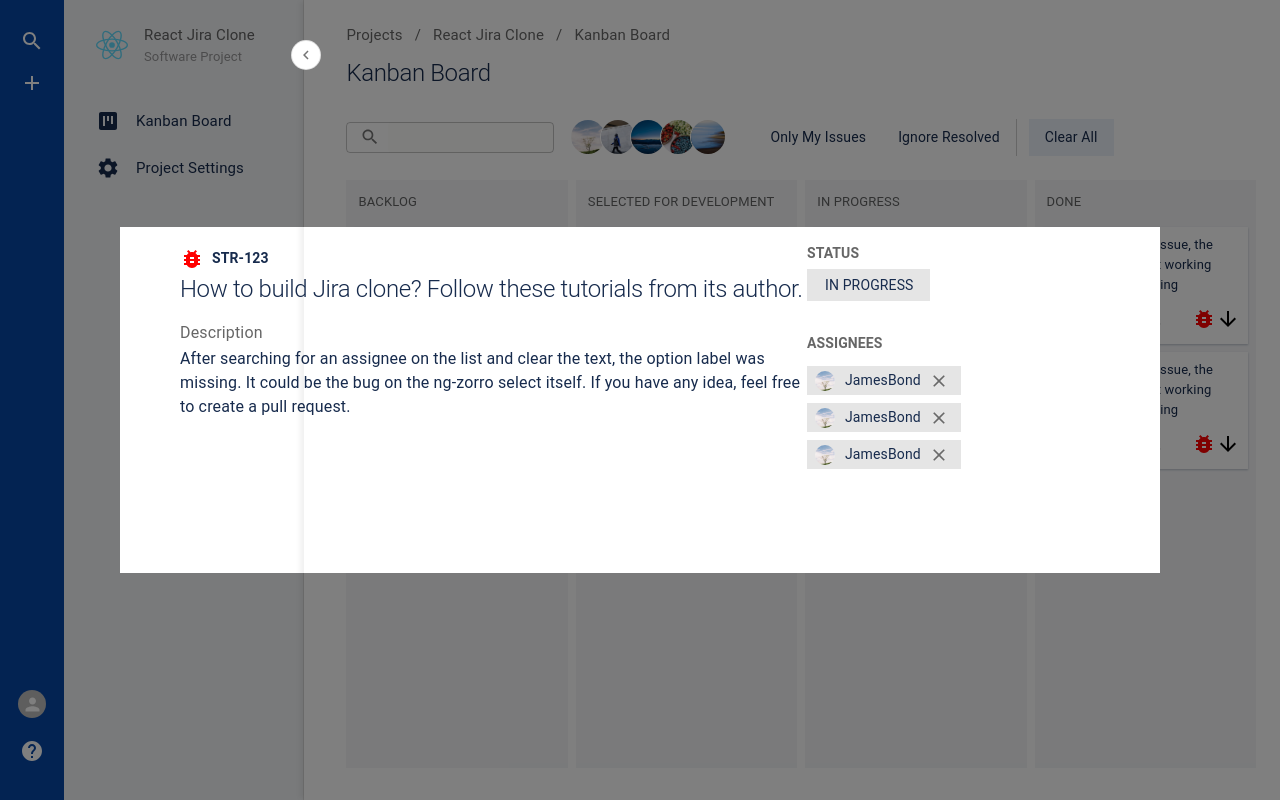
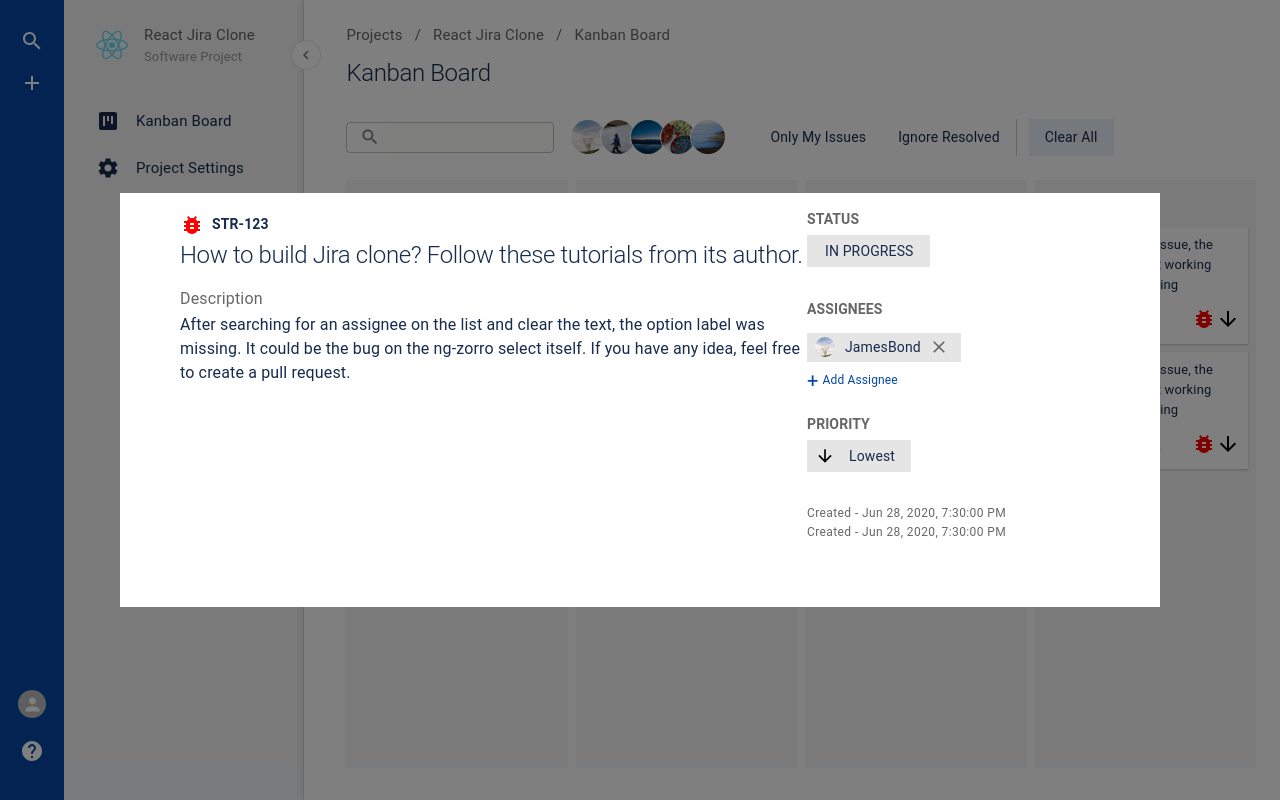
Before and after one commit to artemv01/react-jira-clone, a Next.js app: page /project/board in a window 1280 px wide. Built offline with nearby package versions, Linux system fonts and the light colour scheme.

Commit message:
single issue screen wip

```diff
--- a/src/components/icons/LogoIcon/LogoIcon.tsx
+++ b/src/components/icons/LogoIcon/LogoIcon.tsx
@@ -1,4 +1,5 @@
-import {Box, SvgIcon} from '@mui/material';
+import Box from "@mui/material/Box";
+import SvgIcon from "@mui/material/SvgIcon";
 
 export const LogoIcon = ({cursor = 'pointer', ...props}) => {
   return (
--- a/src/components/layout/Layout/Layout.styles.ts
+++ b/src/components/layout/Layout/Layout.styles.ts
@@ -25,7 +25,10 @@
 import InboxIcon from '@mui/icons-material/MoveToInbox';
 import MailIcon from '@mui/icons-material/Mail';
 import {MouseEvent, useState} from 'react';
-import {Avatar, Paper, Popover, Tooltip} from '@mui/material';
+import Avatar from '@mui/material/Avatar';
+import Paper from '@mui/material/Paper';
+import Popover from '@mui/material/Popover';
+import Tooltip from '@mui/material/Tooltip';
 import ArrowBackIosNewIcon from '@mui/icons-material/ArrowBackIosNew';
 import LogoIcon from '../src/components/Logo';
 import SettingsIcon from '@mui/icons-material/Settings';
@@ -93,7 +96,7 @@
 }));
 export const ToggleSidebarIcon = styled(IconButton)(({theme}) => ({
   position: 'absolute',
-  zIndex: '10000',
+  zIndex: theme.zIndex.drawer + 1,
   top: 40,
   left: '-15px',
   background: '#fff',
@@ -109,7 +112,7 @@
   width: 25,
   height: '100%',
   position: 'relative',
-  zIndex: 10000,
+  zIndex: theme.zIndex.drawer + 1,
   boxShadow: '-6px 0px 5px -2px rgb(0 0 0 / 6%)',
   borderLeft: '2px solid transparent',
   transition: theme.transitions.create(['all'], {
--- a/src/components/layout/Layout/Layout.tsx
+++ b/src/components/layout/Layout/Layout.tsx
@@ -14,7 +14,6 @@
 import ChevronRightIcon from '@mui/icons-material/ChevronRight';
 
 import { FC, MouseEvent, useState } from 'react';
-import { Avatar, Paper, Popover, Tooltip } from '@mui/material';
 
 import {
   MainDrawer,
@@ -26,6 +25,9 @@
 } from './Layout.styles';
 import MainMenu from '../MainMenu';
 import LogoIcon from '../../icons/LogoIcon';
+import Tooltip from '@mui/material/Tooltip';
+import Avatar from '@mui/material/Avatar';
+import Popover from '@mui/material/Popover';
 
 declare module '@mui/material/styles' {
   interface Theme {
--- a/src/components/shared/IssueCard/IssueCard.tsx
+++ b/src/components/shared/IssueCard/IssueCard.tsx
@@ -4,12 +4,19 @@
 import ListItemText from '@mui/material/ListItemText';
 import { styled, useTheme } from '@mui/material/styles';
 import Typography from '@mui/material/Typography';
-import { FC } from 'react';
+import { FC, forwardRef, useEffect, useRef, useState } from 'react';
 import CloseIcon from '@mui/icons-material/Close';
 import Avatar from '@mui/material/Avatar';
 import ListItemIcon from '@mui/material/ListItemIcon';
 import IssueType from '../IssueType';
 import Box from '@mui/material/Box';
+import Menu from '@mui/material/Menu';
+import MenuItem from '@mui/material/MenuItem';
+import MenuList from '@mui/material/MenuList';
+import SvgIcon from '@mui/material/SvgIcon';
+
+import { priorityTypes } from '../../../shared/PriorityTypes';
+
 const Wrapper = styled('div')(({ theme }) => ({
   display: 'flex',
   flexFlow: 'row nowrap',
@@ -47,6 +54,9 @@
   flexFlow: 'column nowrap',
   '& .issue-control': {
     marginBottom: theme.spacing(3),
+    '& .MuiList-root': {
+      paddingBottom: 0,
+    },
     '& .MuiListItem-root': {
       marginBottom: theme.spacing(1),
       marginRight: theme.spacing(1),
@@ -76,10 +86,29 @@
   },
   '& .control-title': {},
 }));
-
+const AssigneeMenu = styled(Menu)(({ theme }) => ({
+  '& .MuiTypography-root': {
+    fontSize: '14px',
+    paddingLeft: theme.spacing(1),
+  },
+}));
 export const IssueCard: FC = () => {
   const theme = useTheme();
-
+  const [assigneeBtn, setAssigneeBtn] = useState<null | HTMLElement>(null);
+  const addAssigneeRef = useRef(null);
+  const assigneeMenuOpen = Boolean(assigneeBtn);
+  const handleAddAssigneeClick = (event: React.MouseEvent<HTMLButtonElement>) => {
+    console.log('haha');
+    setAssigneeBtn(event.currentTarget);
+  };
+  const handleAssigneeMenuClose = () => {
+    setAssigneeBtn(null);
+  };
+  /*  useEffect(() => {
+    if (addAssigneeRef?.current) {
+      addAssigneeRef.current.click();
+    }
+  }, [addAssigneeRef]); */
   return (
     <Wrapper>
       <div className='editor-col'>
@@ -149,33 +178,7 @@
             </Typography>
             <div className='control-content'>
               <List>
-                <ListItem disablePadding>
-                  <ListItemButton dense={true} selected={true}>
-                    <Avatar alt='John Johnson' src='/images/avatar1.jpg' sx={{ width: 20, height: 20 }} />
-                    <ListItemText
-                      sx={{ mx: 1 }}
-                      disableTypography
-                      primary={<Typography fontSize={14}>JamesBond</Typography>}
-                    />
-                    <ListItemIcon>
-                      <CloseIcon />
-                    </ListItemIcon>
-                  </ListItemButton>
-                </ListItem>
-                <ListItem disablePadding>
-                  <ListItemButton dense={true} selected={true}>
-                    <Avatar alt='John Johnson' src='/images/avatar1.jpg' sx={{ width: 20, height: 20 }} />
-                    <ListItemText
-                      sx={{ mx: 1 }}
-                      disableTypography
-                      primary={<Typography fontSize={14}>JamesBond</Typography>}
-                    />
-                    <ListItemIcon>
-                      <CloseIcon />
-                    </ListItemIcon>
-                  </ListItemButton>
-                </ListItem>
-                <ListItem disablePadding>
+                <ListItem disablePadding={true}>
                   <ListItemButton dense={true} selected={true}>
                     <Avatar alt='John Johnson' src='/images/avatar1.jpg' sx={{ width: 20, height: 20 }} />
                     <ListItemText
@@ -189,10 +192,154 @@
                   </ListItemButton>
                 </ListItem>
               </List>
+              <AddNewItem ref={addAssigneeRef} onClick={handleAddAssigneeClick} />
+              <AssigneeMenu
+                id='assignee-menu'
+                anchorEl={assigneeBtn}
+                open={assigneeMenuOpen}
+                onClose={handleAssigneeMenuClose}
+                MenuListProps={{
+                  'aria-labelledby': 'basic-button',
+                }}
+              >
+                <MenuList disablePadding={true}>
+                  <MenuItem>
+                    <Avatar alt='John Johnson' src='/images/avatar1.jpg' sx={{ width: 20, height: 20 }} />
+                    <ListItemText>John Johnson</ListItemText>
+                  </MenuItem>
+                </MenuList>
+                <MenuList disablePadding>
+                  <MenuItem>
+                    <Avatar alt='John Johnson' src='/images/avatar1.jpg' sx={{ width: 20, height: 20 }} />
+                    <ListItemText>John Johnson</ListItemText>
+                  </MenuItem>
+                </MenuList>
+                <MenuList disablePadding>
+                  <MenuItem>
+                    <Avatar alt='John Johnson' src='/images/avatar1.jpg' sx={{ width: 20, height: 20 }} />
+                    <ListItemText>John Johnson</ListItemText>
+                  </MenuItem>
+                </MenuList>
+              </AssigneeMenu>
             </div>
           </div>
+          <div className='issue-control'>
+            <Typography
+              className='control-title'
+              sx={{ textTransform: 'uppercase', mb: 0.5 }}
+              fontWeight='bold'
+              color='text.secondary'
+              variant='subtitle2'
+            >
+              priority
+            </Typography>
+            <div className='control-content'>
+              <PriorityBadge priority={priorityTypes[0]} />
+            </div>
+          </div>
+          <Typography variant="caption" color="text.secondary">Created - Jun 28, 2020, 7:30:00 PM</Typography>
+          <Typography variant="caption" color="text.secondary">Created - Jun 28, 2020, 7:30:00 PM</Typography>
         </IssueControlsWrapper>
       </div>
     </Wrapper>
   );
 };
+
+const PriorityBadge: FC = ({ priorityId }) => {
+  const [anchorEl, setAnchorEl] = useState<null | HTMLElement>(null);
+  const openMenu = Boolean(anchorEl);
+  const handleClick = (event: React.MouseEvent<HTMLButtonElement>) => {
+    setAnchorEl(event.currentTarget);
+  };
+  const handleClose = () => {
+    setAnchorEl(null);
+  };
+  const Wrapper = styled(Menu)(({ theme }) => ({
+    '& .MuiTypography-root': {
+      fontSize: '14px',
+      paddingLeft: theme.spacing(1),
+    },
+  }));
+  const [selected, setSelected] = useState({});
+  const [priorities, setPriorities] = useState(priorityTypes);
+  const initPriorities = (priorityId) => {
+    let priorityIdx = priorityTypes.findIndex((item) => item.id === priorityId);
+    if (priorityIdx === -1) {
+      priorityIdx = 0;
+    }
+    setSelected(priorityTypes[priorityIdx]);
+    setPriorities(priorityTypes.filter((item, idx) => idx !== priorityIdx));
+  };
+  useEffect(() => {
+    initPriorities(priorityId);
+  }, [priorityId]);
+
+  return (
+    <div>
+      <List disablePadding={true}>
+        <ListItem disablePadding>
+          <ListItemButton onClick={handleClick} dense={true} selected={true}>
+            <ListItemIcon>
+              <SvgIcon>{selected.img}</SvgIcon>
+            </ListItemIcon>
+            <ListItemText
+              sx={{ mx: 1 }}
+              disableTypography
+              primary={
+                <Typography component='span' fontSize={14}>
+                  {selected.title}
+                </Typography>
+              }
+            />
+          </ListItemButton>
+        </ListItem>
+      </List>
+      <Wrapper
+        id='priority-menu'
+        anchorEl={anchorEl}
+        open={openMenu}
+        onClose={handleClose}
+        MenuListProps={{
+          'aria-labelledby': 'basic-button',
+        }}
+      >
+        <MenuList disablePadding={true}>
+          {priorities.map((item) => (
+            <MenuItem onClick={() => initPriorities(item.id)} key={item.id}>
+              <ListItemIcon>{item.img}</ListItemIcon>
+              <ListItemText>{item.title}</ListItemText>
+            </MenuItem>
+          ))}
+        </MenuList>
+      </Wrapper>
+    </div>
+  );
+};
+
+const AddNewItem = forwardRef(({ onClick }, ref) => (
+  <Box
+    onClick={onClick}
+    ref={ref}
+    sx={{
+      color: 'primary.main',
+      fontSize: '12px',
+      display: 'flex',
+      flexFlow: 'row nowrap',
+      alignItems: 'center',
+      cursor: 'pointer',
+      '& span': {
+        height: '100%',
+        display: 'flex',
+        alignItems: 'center',
+      },
+      '& .add-text': {
+        ' &:hover': {
+          textDecoration: 'underline',
+        },
+      },
+    }}
+  >
+    <span style={{ fontSize: '20px', lineHeight: '20px', paddingRight: '4px' }}>+</span>
+    <span className='add-text'> Add Assignee</span>
+  </Box>
+));
--- /dev/null
+++ b/src/shared/PriorityTypes.tsx
@@ -0,0 +1,42 @@
+export const priorityTypes = [
+  {
+    id: 'lowest',
+    title: 'Lowest',
+    img: (
+      <svg xmlns='http://www.w3.org/2000/svg' width='24' height='24' viewBox='0 0 24 24'>
+        <path fill='none' d='M0 0h24v24H0V0z'></path>
+        <path d='M20 12l-1.41-1.41L13 16.17V4h-2v12.17l-5.58-5.59L4 12l8 8 8-8z'></path>
+      </svg>
+    ),
+  },
+  {
+    id: 'low',
+    title: 'Low',
+    img: (
+      <svg xmlns='http://www.w3.org/2000/svg' width='24' height='24' viewBox='0 0 24 24'>
+        <path fill='none' d='M0 0h24v24H0V0z'></path>
+        <path d='M20 12l-1.41-1.41L13 16.17V4h-2v12.17l-5.58-5.59L4 12l8 8 8-8z'></path>
+      </svg>
+    ),
+  },
+  {
+    id: 'medium',
+    title: 'Medium',
+    img: (
+      <svg xmlns='http://www.w3.org/2000/svg' height='24px' viewBox='0 0 24 24' width='24px' fill='#000000'>
+        <path d='M0 0h24v24H0V0z' fill='none' />
+        <path d='M4 12l1.41 1.41L11 7.83V20h2V7.83l5.58 5.59L20 12l-8-8-8 8z' />
+      </svg>
+    ),
+  },
+  {
+    id: 'high',
+    title: 'High',
+    img: (
+      <svg xmlns='http://www.w3.org/2000/svg' height='24px' viewBox='0 0 24 24' width='24px' fill='#000000'>
+        <path d='M0 0h24v24H0V0z' fill='none' />
+        <path d='M4 12l1.41 1.41L11 7.83V20h2V7.83l5.58 5.59L20 12l-8-8-8 8z' />
+      </svg>
+    ),
+  },
+];
--- a/src/views/BoardPage/BoardPage.tsx
+++ b/src/views/BoardPage/BoardPage.tsx
@@ -139,7 +139,7 @@
 
   return (
     <NoSsr>
-      <Backdrop sx={{ zIndex: (theme) => theme.zIndex.drawer + 1 }} open={true}>
+      <Backdrop sx={{ zIndex: (theme) => theme.zIndex.drawer + 2 }} open={true}>
         <IssueCard></IssueCard>
       </Backdrop>
       <DragDropContext onDragEnd={onDragEnd}>
--- a/src/views/BoardPage/components/BoardPageControls/BoardPageControls.tsx
+++ b/src/views/BoardPage/components/BoardPageControls/BoardPageControls.tsx
@@ -1,5 +1,7 @@
 import Search from '@mui/icons-material/Search';
-import { ListItemButton, ListItemText, Typography } from '@mui/material';
+import ListItemButton from '@mui/material/ListItemButton';
+import ListItemText from '@mui/material/ListItemText';
+import Typography from '@mui/material/Typography';
 import Avatar from '@mui/material/Avatar';
 import FormControl from '@mui/material/FormControl';
 import Input from '@mui/material/Input';
--- a/src/views/BoardPage/components/Breadcrumbs/index.ts
+++ b/src/views/BoardPage/components/Breadcrumbs/index.ts
@@ -1,2 +1,2 @@
-import {Breadcrumbs} from '@mui/material';
+import Breadcrumbs from '@mui/material/Breadcrumbs';
 export default Breadcrumbs;
```
Also changed, not shown: src/components/layout/MainMenu/MainMenu.tsx (+8 -3 lines), src/views/BoardPage/TicketCard.tsx (+25 -49 lines).
